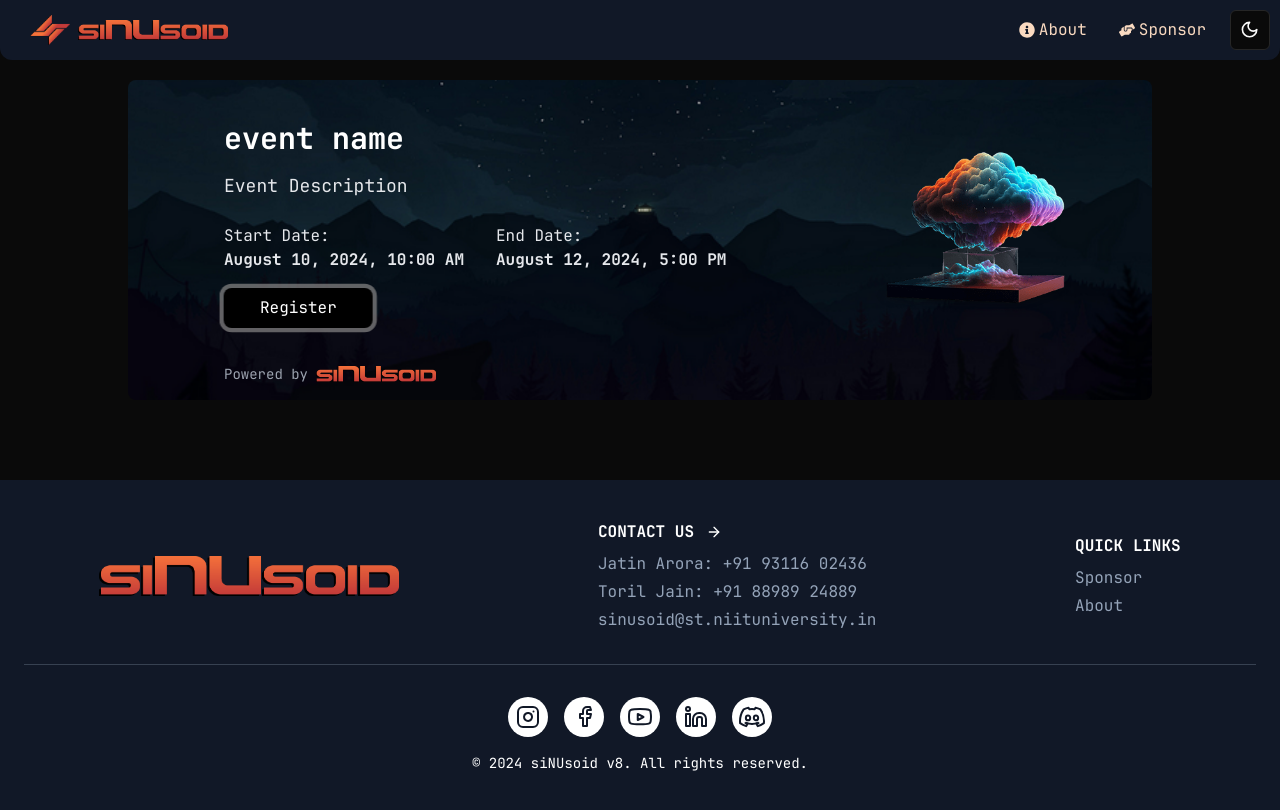
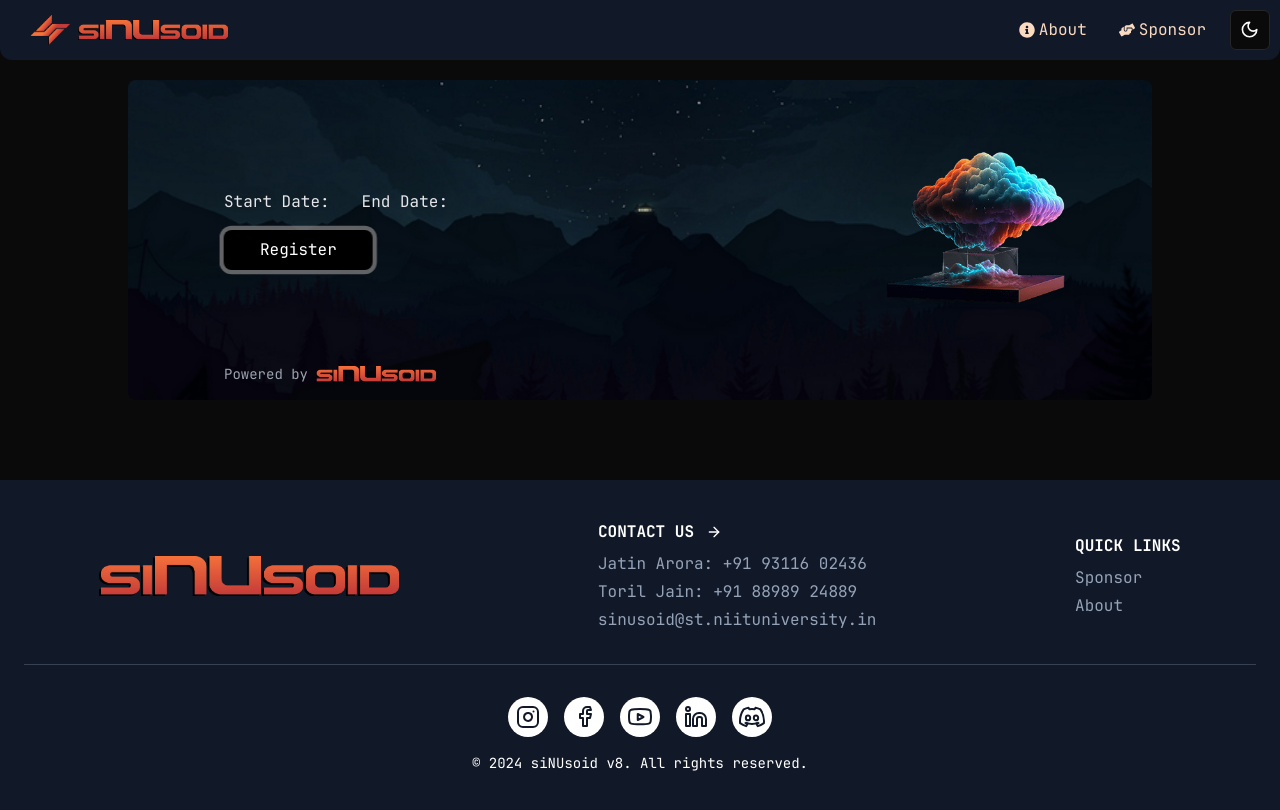
Before and after one commit to thelegendaryarticuno/sinunextfront, a Next.js app: page /events in a window 1280 px wide. Shown: the top 810 px of the page. Built offline with nearby package versions, Linux system fonts and the light colour scheme.

Commit message:
refactor: Update EventsBanner component to accept eventData prop

```diff
--- a/src/components/EventsBanner/EventsBanner.tsx
+++ b/src/components/EventsBanner/EventsBanner.tsx
@@ -1,10 +1,14 @@
-import React, { useEffect, useState } from 'react';
-import { useTheme } from 'next-themes';
-import Image from 'next/image';
-import PulsatingButton from '../ui/pulsatingbutton';
+import React, { useEffect, useState } from "react";
+import { useTheme } from "next-themes";
+import Image from "next/image";
+import PulsatingButton from "../ui/pulsatingbutton";
 
 interface EventsBannerProps {
-  eventData?: string;
+  eventData?: {
+    eventName: string;
+    longDesc: string;
+    schedule: { eventStart: string; eventEnd: string };
+  };
   lightImage?: string;
   darkImage?: string;
   logo?: string;
@@ -12,23 +16,27 @@ interface EventsBannerProps {
 }
 
 const EventsBanner: React.FC<EventsBannerProps> = ({
-  eventData = null,
-  lightImage = '/images/eventslight.jpg',
-  darkImage = '/images/eventsdark.png',
-  logo = '/images/text_mc1.png',
-  rightImage = '/images/right.png'
+  eventData,
+  lightImage = "/images/eventslight.jpg",
+  darkImage = "/images/eventsdark.png",
+  logo = "/images/text_mc1.png",
+  rightImage = "/images/right.png",
 }) => {
   const { resolvedTheme } = useTheme();
   const [isDark, setIsDark] = useState(false);
 
   useEffect(() => {
-    setIsDark(resolvedTheme === 'dark');
+    setIsDark(resolvedTheme === "dark");
   }, [resolvedTheme]);
 
   const bannerImage = isDark ? darkImage : lightImage;
   const bannerStyle = bannerImage
-    ? { backgroundImage: `url(${bannerImage})`, backgroundSize: 'cover', backgroundPosition: 'center' }
-    : { backgroundColor: isDark ? 'black' : 'white' };
+    ? {
+        backgroundImage: `url(${bannerImage})`,
+        backgroundSize: "cover",
+        backgroundPosition: "center",
+      }
+    : { backgroundColor: isDark ? "black" : "white" };
 
   return (
     <div className="relative w-full overflow-hidden my-20">
@@ -38,32 +46,50 @@ const EventsBanner: React.FC<EventsBannerProps> = ({
       >
         <div className="relative z-10 p-8 md:px-12 py-2 flex flex-col md:flex-row h-full justify-between items-start md:items-center">
           <div className="flex-1">
-            <h2 className={`text-2xl mt-3 md:text-3xl font-bold mb-4 ${isDark ? 'text-white' : 'text-gray-800'}`}>
-              event name
+            <h2
+              className={`text-2xl mt-3 md:text-3xl font-bold mb-4 ${
+                isDark ? "text-white" : "text-gray-800"
+              }`}
+            >
+              {eventData?.eventName}
             </h2>
-            <p className={`text-sm md:text-lg mb-6 ${isDark ? 'text-gray-200' : 'text-gray-950'}`}>
-              Event Description
+            <p
+              className={`text-sm md:text-lg mb-6 ${
+                isDark ? "text-gray-200" : "text-gray-950"
+              }`}
+            >
+              {eventData?.longDesc}
             </p>
             <div className="flex flex-col md:flex-row md:items-start mb-4">
               <div className="flex flex-row text-base md:text-md mb-2 md:mb-0 md:mr-4">
                 <div className="mr-4">
-                  <p className={`${isDark ? 'text-gray-200' : 'text-gray-900'}`}>Start Date:</p>
-                  <p className={`${isDark ? 'text-gray-200' : 'text-gray-900'}`}>
-                    <strong>August 10, 2024, 10:00 AM</strong>
+                  <p
+                    className={`${isDark ? "text-gray-200" : "text-gray-900"}`}
+                  >
+                    Start Date:
+                  </p>
+                  <p
+                    className={`${isDark ? "text-gray-200" : "text-gray-900"}`}
+                  >
+                    <strong>{eventData?.schedule?.eventStart}</strong>
                   </p>
                 </div>
                 <div className="ml-4">
-                  <p className={`${isDark ? 'text-gray-200' : 'text-gray-900'}`}>End Date:</p>
-                  <p className={`${isDark ? 'text-gray-200' : 'text-gray-900'}`}>
-                    <strong>August 12, 2024, 5:00 PM</strong>
+                  <p
+                    className={`${isDark ? "text-gray-200" : "text-gray-900"}`}
+                  >
+                    End Date:
+                  </p>
+                  <p
+                    className={`${isDark ? "text-gray-200" : "text-gray-900"}`}
+                  >
+                    <strong>{eventData?.schedule?.eventEnd}</strong>
                   </p>
                 </div>
               </div>
             </div>
             <PulsatingButton />
           </div>
-
-
           <div className="mt-6 ml-auto mr-8 hidden md:block">
             <Image
               src={rightImage}
@@ -77,7 +103,13 @@ const EventsBanner: React.FC<EventsBannerProps> = ({
 
         <div className="flex justify-start md:justify-between items-center mt-1 md:mt-2">
           <div className="flex items-center ml-12 mb-4">
-            <span className={`text-sm ${isDark ? 'text-gray-400' : 'text-gray-600'} mr-2`}>Powered by</span>
+            <span
+              className={`text-sm ${
+                isDark ? "text-gray-400" : "text-gray-600"
+              } mr-2`}
+            >
+              Powered by
+            </span>
             <Image
               src={logo}
               alt="sinu logo"
--- a/src/pages/events/eventid.tsx
+++ b/src/pages/events/eventid.tsx
@@ -4,15 +4,18 @@ import EventsBanner from "@/components/EventsBanner/EventsBanner";
 import { SponsorMarquee } from "@/components/Marquee/marquee";
 import SEOComponent from "@/components/SEOComponent/SEOComponent";
 import axios from "axios";
+import { useParams } from "next/navigation";
 import { useEffect, useState } from "react";
 
 
 const Events: React.FC = () => {
 
+  const { eventid } = useParams();
+
   const fetchAllEvent = async () => {
     try {
       const response = await axios.get(
-        "https://api.sinusoid.in/events/abstruse"
+        `https://api.sinusoid.in/events/${eventid || "abstruse"}`
       );
       console.log(response?.data);
       return response?.data;
@@ -40,7 +43,7 @@ const Events: React.FC = () => {
         PageOGLImage="/logo/logo.png"
         PageTitle=""
       />
-      <EventsBanner />
+      <EventsBanner eventData={eventData} />
       <TabsComponent />
       <SponsorMarquee />
     </>
```
